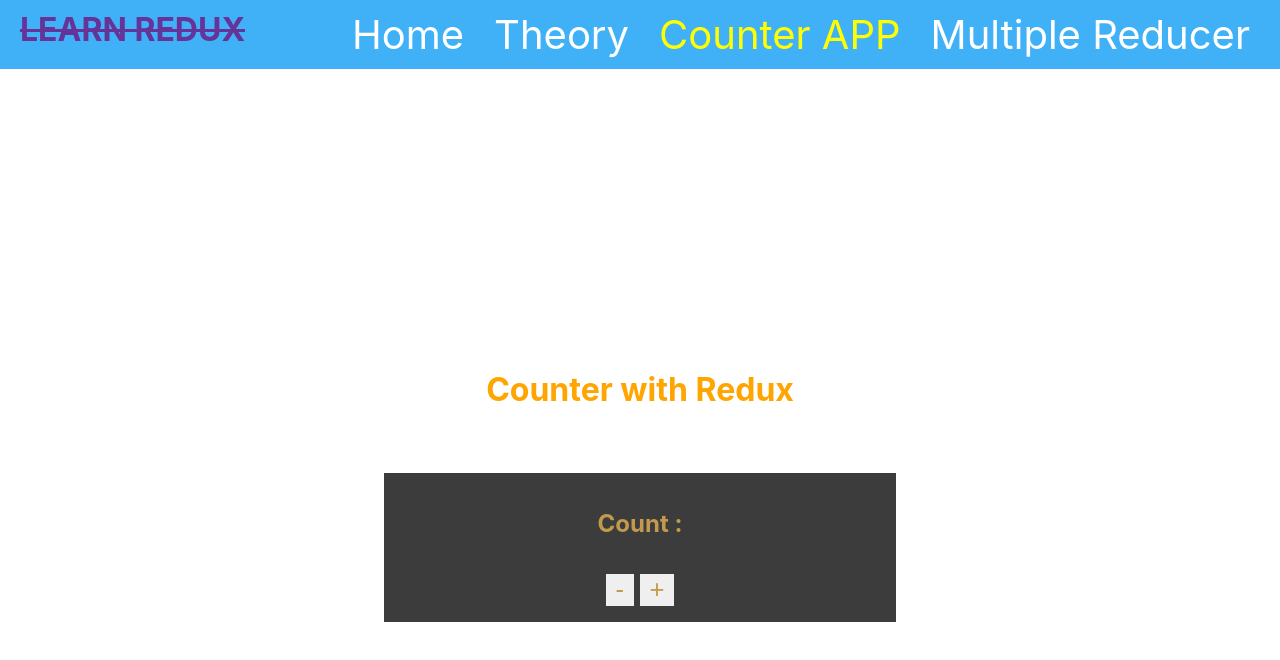
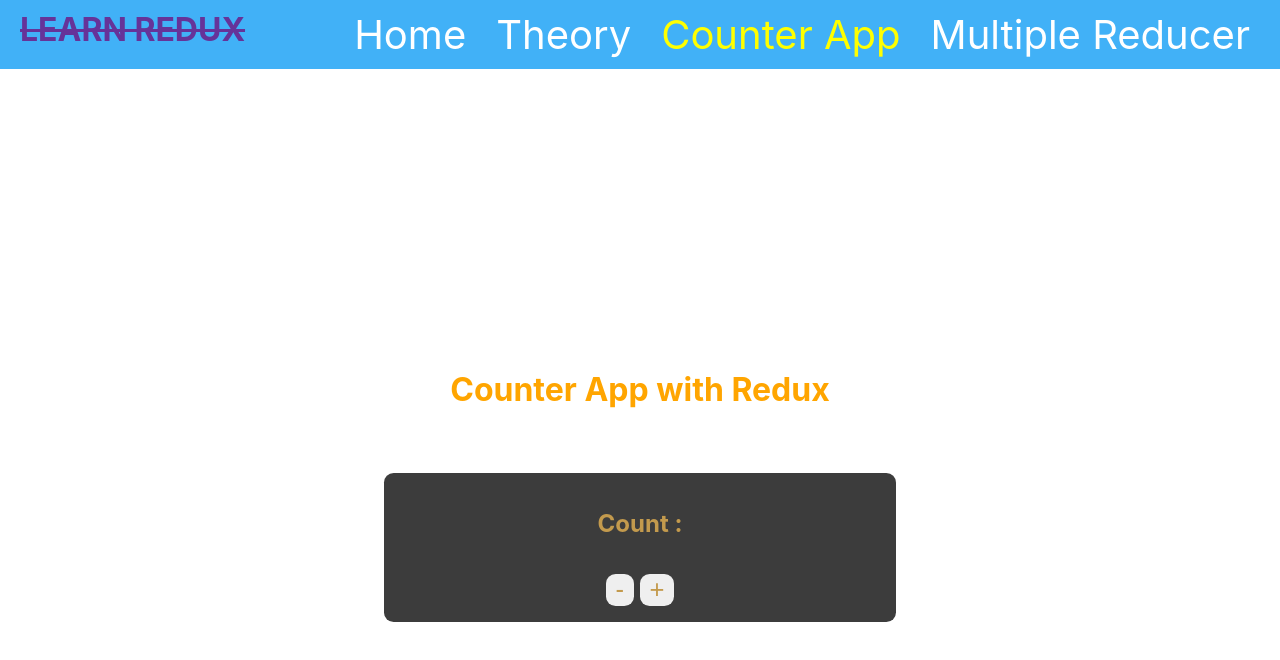
Before and after one commit to khaled39ab/Basic-Redux, a React (Create React App) app: page /counter-app in a window 1280 px wide. Shown: the top 660 px of the page. Built offline with nearby package versions, Linux system fonts and the light colour scheme.

Commit message:
store subscribe and dispatch

```diff
--- a/src/page/navbar/Navbar.js
+++ b/src/page/navbar/Navbar.js
@@ -12,7 +12,7 @@ const Navbar = () => {
             <nav className='nav'>
                 <NavLink className='link' to={'/'}>Home</NavLink>
                 <NavLink className='link' to={'/theory'}>Theory</NavLink>
-                <NavLink className='link' to={'/counter-app'}>Counter APP</NavLink>
+                <NavLink className='link' to={'/counter-app'}>Counter App</NavLink>
                 <NavLink className='link' to={'/multipleReducer'}>Multiple Reducer</NavLink>
             </nav>
         </div>
--- a/src/primaryRedux/Fundamental.css
+++ b/src/primaryRedux/Fundamental.css
@@ -12,7 +12,7 @@
   }
 
   .counter__title {
-    color: var(--text-color);
+    color: #fff;
     font-size: 2rem;
     margin-bottom: 3rem;
     color: orange;
@@ -24,13 +24,13 @@
     max-width: 30rem;
     color: rgb(195, 154, 77);
     padding: 1rem;
-    border-radius: var(--border-radius);
+    border-radius: 0.6rem;
   }
 
   .btn {
     border: none;
     padding: 0.1rem 0.6rem;
-    border-radius: var(--border-radius);
+    border-radius: 0.6rem;
     font-size: 1.6rem;
     transition: all 0.3s;
     margin: 0 0.2rem;
--- a/src/primaryRedux/FundamentalAgain.js
+++ b/src/primaryRedux/FundamentalAgain.js
@@ -8,6 +8,7 @@ const FundamentalAgain = () => {
     3- reducer
     4- store
     */
+   const {createStore} = require ('redux');
 
     const INCREMENT = 'INCREMENT';
     const DECREMENT = 'DECREMENT';
@@ -15,7 +16,7 @@ const FundamentalAgain = () => {
 
     // initial state--
     const initialCounterState = {
-        count: 0,
+        count: 0
     }
 
     const initialUser = {
@@ -43,7 +44,7 @@ const FundamentalAgain = () => {
         }
     }
 
-    const counterReducer = (state = initialUser, action) => {
+    const counterReducer = (state = initialCounterState, action) => {
         switch (action.type) {
             case INCREMENT:
                 return {
@@ -58,7 +59,7 @@ const FundamentalAgain = () => {
         }
     }
 
-    const userReducer = (state = initialCounterState, action) => {
+    const userReducer = (state = initialUser, action) => {
         switch (action.type) {
             case ADD_USER:
                 return {
@@ -71,9 +72,21 @@ const FundamentalAgain = () => {
         }
     }
 
+    const store = createStore(counterReducer);
+
+    store.subscribe(()=>{
+        console.log(store.getState());
+    });
+
+    store.dispatch(incrementCounter())
+    store.dispatch(incrementCounter())
+    store.dispatch(incrementCounter())
+    store.dispatch(decrementCounter())
+    store.dispatch(incrementCounter())
+
     return (
         <div className="counter center">
-            <h1 className="counter__title">Counter with Redux</h1>
+            <h1 className="counter__title">Counter App with Redux</h1>
             <div className="card center">
                 <h2 className="card__title">Count : { }</h2>
                 <div className="card__btn">
```
